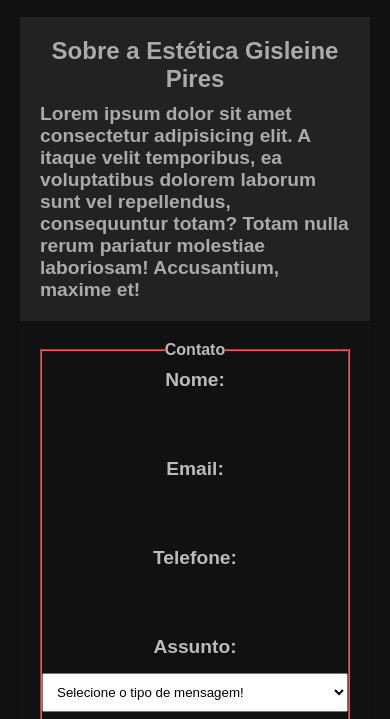
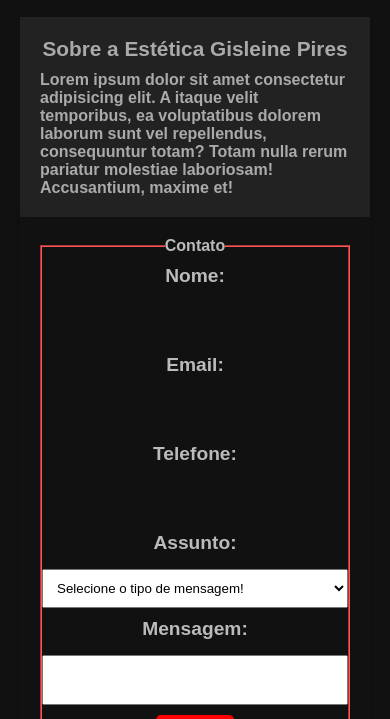
Before and after one commit to Bruno-Pires-Oliveira/esteticaGisleinePiresDemostracao, a plain HTML site: page index.html in a window 390 px wide. Shown: the part 103-822 px from the top of the page. Drawn offline with Linux system fonts and the light colour scheme.

Commit message:
Ajustando a fonte de mobile Pt2

```diff
--- a/css/style.css
+++ b/css/style.css
@@ -82,12 +82,12 @@ body {
   padding: 20px;
   box-shadow: 0 2px 4px rgba(0, 0, 0, 0.1);
   color: var(--corDasLetrasTerciarias);
-  font-size: 1.2rem;
+  font-size: 1.0rem;
   font-weight: bold;
   width: 100%;
 }
 .sobre h1 {
-  font-size: 1.5rem;
+  font-size: 1.3rem;
   margin-bottom: 10px;
   text-align: center;
 }
```
